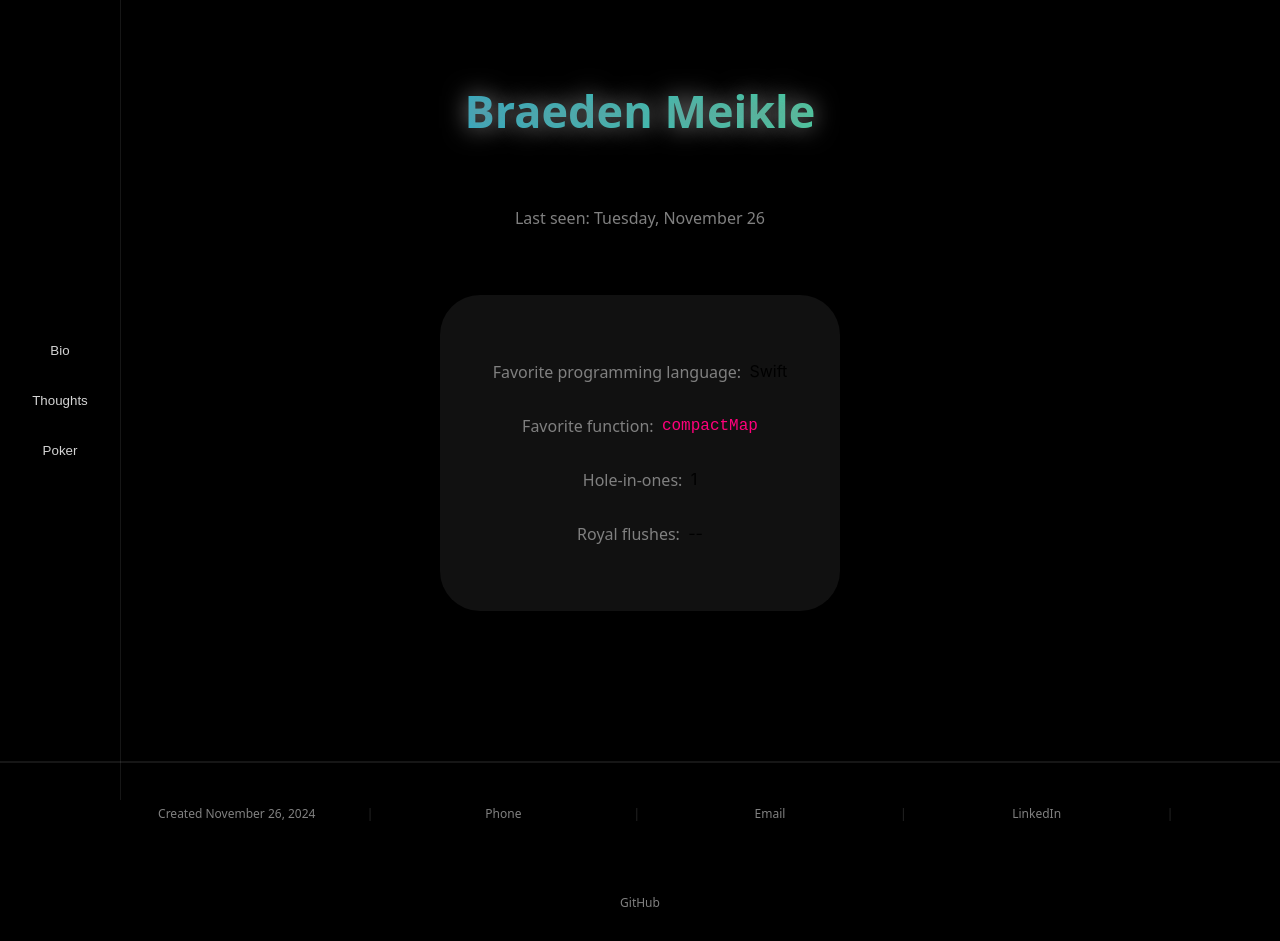
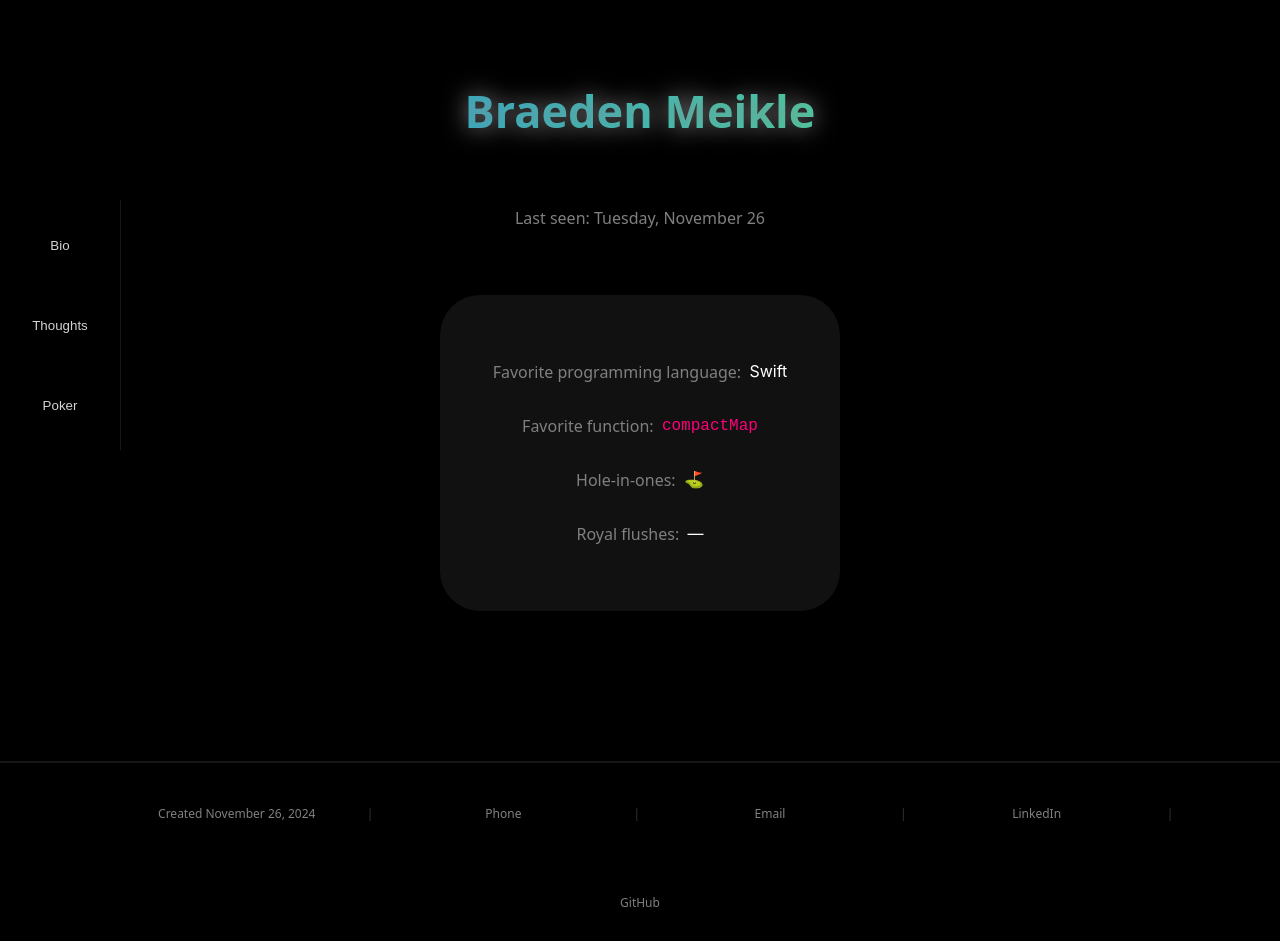
Before and after one commit to bmeikle56/braeden-meikle-site, a React (Create React App) app: page / in a window 1280 px wide. Built offline with nearby package versions, Linux system fonts and the light colour scheme.

Commit message:
Small canvas styling imprvmts

```diff
--- a/src/App.js
+++ b/src/App.js
@@ -1,7 +1,6 @@
 import './styles.css';
-import React, { Component } from "react";
-import { color, motion } from "motion/react"
-// import { delay } from "motion"
+import React from "react";
+import { motion } from "motion/react"
 
 function Body() {
   return (
@@ -34,7 +33,7 @@ const sideBarBtns = sideBarBtnsConfig.map(btn => <button
   style={{
     color: 'lightgray',
     width: '80px',
-    height: '50px',
+    height: '80px',
     backgroundColor: 'transparent',
     border: 'none'
   }}>
@@ -42,6 +41,8 @@ const sideBarBtns = sideBarBtnsConfig.map(btn => <button
 </button>)
 
 const sidebarStyle = {
+  backgroundColor:'black',
+  paddingTop:'25vh',
   zIndex: '1',
   position: 'absolute',
   display:'flex'
@@ -68,8 +69,6 @@ function Sidebar() {
 function Title() { return <h1 className='title'>Braeden Meikle</h1> }
 
 const lastEditDate = 'Tuesday, November 26'
-const numHolesInOne = '1'
-const numRoyalFlushes = '--' // em dash?
 const favoriteProgrammingLanguage = 'Swift'
 const favoriteFunction = 'compactMap'
 const favoriteFunctionLink = 'https://developer.apple.com/documentation/swift/sequence/compactmap(_:)'
@@ -86,7 +85,7 @@ function FavoriteProgrammingLanguage() {
   return (
     <div style={{display: 'flex', justifyContent: 'flex-start'}}>
       <pre className='tracker'>Favorite programming language:  </pre>
-      <p>{favoriteProgrammingLanguage}</p>
+      <p style={{color:'white'}}>{favoriteProgrammingLanguage}</p>
     </div>
   )
 }
@@ -104,7 +103,7 @@ function RoyalFlushTracker() {
   return (
     <div style={{display: 'flex', justifyContent: 'flex-start'}}>
       <pre className='tracker'>Royal flushes:  </pre>
-      <p>{numRoyalFlushes}</p>
+      <p style={{color:'white'}}>&mdash;</p>
     </div>
   )
 }
@@ -113,7 +112,7 @@ function HoleInOneTracker() {
   return (
     <div style={{display: 'flex', justifyContent: 'flex-start'}}>
       <pre className='tracker'>Hole-in-ones:  </pre>
-      <p>{numHolesInOne}</p>
+      <p style={{color:'white'}}>&#9971;</p>
     </div>
   )
 }
@@ -128,6 +127,7 @@ function Canvas() {
     </div>
   )
 }
+
 function HDivider() { return <div className='side-bar-hdiv'></div> }
 function VDivider() { return <div className='footer-vdiv'></div> }
 
--- a/src/styles.css
+++ b/src/styles.css
@@ -55,7 +55,7 @@ body {
   background-clip: content-box;
   background-color: lightgray;
   opacity: 10%;
-  height: 100vh;
+  height: 250px;
   width: 1.4px;
 }
 
@@ -85,7 +85,7 @@ body {
 }
 
 .footer-hdiv {
-  opacity: 30%;
+  opacity: 40%;
   display: inline-block;
   color: gray;
   font-size: 12px;
```
